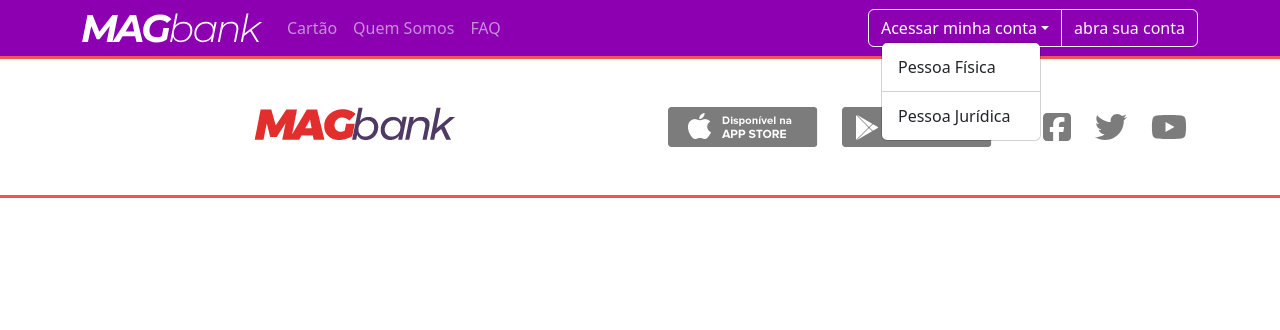
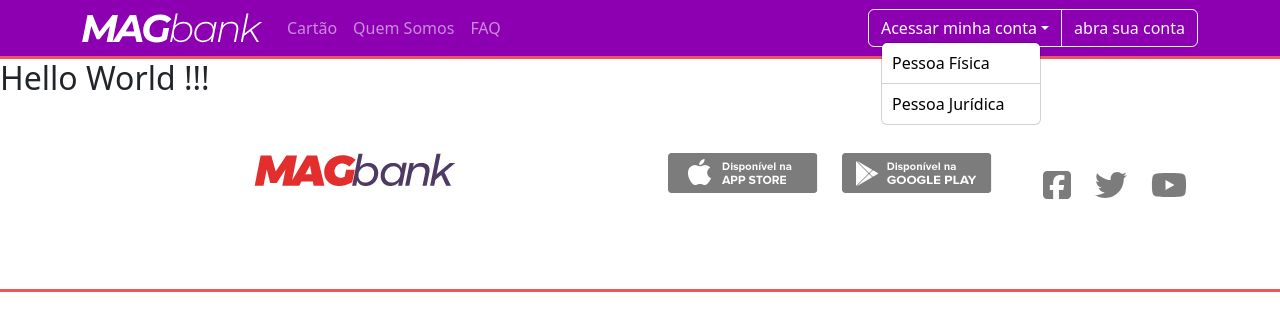
Before and after one commit to Carlos-Beckhauser/magbank, a React (Create React App) app: page /login in a window 1280 px wide. Both pictures are taken after a click on the button "Acessar minha conta". Shown: the top 330 px of the page. Built offline with nearby package versions, Linux system fonts and the light colour scheme.

Commit message:
Implemented React Routes on Magbank Project. Added Route /login

```diff
--- a/src/App.js
+++ b/src/App.js
@@ -17,6 +17,7 @@ const App = () => {
           path="/"
           element={<Home handleClick={() => setShowModal(true)} />}
         />
+        <Route path="/login" element={<h2>Hello World !!!</h2>} />
       </Routes>
       <Footer />
       <AccountModal show={showModal} handleClose={() => setShowModal(false)} />
--- a/src/App.scss
+++ b/src/App.scss
@@ -1 +1,5 @@
 @import 'bootstrap/dist/css/bootstrap.min.css';
+
+body {
+    overflow-x: hidden;
+}
--- a/src/components/Footer.js
+++ b/src/components/Footer.js
@@ -16,17 +16,17 @@ const Footer = () => (
   <footer className="footer">
     <Container>
       <Row className="text-center py-5">
-        <Col xs={12} lg={6} className="text-lg-left">
+        <Col xs={12} lg={6} className="text-lg-left mb-4">
           <Image src={logo} />
         </Col>
-        <Col xs={12} lg={4} className="xs-my-5">
-          <Image src={applestore} />
-          <Image src={googleplay} className="ml-2" />
+        <Col xs={12} lg={4} className="xs-my-5 mb-4">
+          <Image src={applestore} className="mb-4" />
+          <Image src={googleplay} className="ml-2 mb-4" />
         </Col>
         <Col
           xs={12}
           lg={2}
-          className="d-flex align-items-center justify-content-center"
+          className="d-flex align-items-center justify-content-center mb-4"
         >
           <FontAwesomeIcon icon={faFacebookSquare} color="#7c7c7c" size="2x" />
           <FontAwesomeIcon
--- a/src/components/Hero.js
+++ b/src/components/Hero.js
@@ -4,7 +4,7 @@ import logo from "../assets/logo__magic-pay--mobile.png";
 import logoDesktop from "../assets/logo__magic-pay.png";
 import "./Hero.scss";
 
-const Hero = () => (
+const Hero = ({ onClick }) => (
   <Card className="text-center text-light hero">
     <Row className="my-lg-5">
       <Col className="text-lg-end mt-5">
@@ -13,7 +13,9 @@ const Hero = () => (
       </Col>
       <Col className="text-lg-start my-5">
         <p>Pague suas contas pelo nosso APP</p>
-        <Button variant="outline-light">Abra sua conta</Button>
+        <Button variant="outline-light" onClick={onClick}>
+          Abra sua conta
+        </Button>
       </Col>
     </Row>
   </Card>
--- a/src/components/Hero.scss
+++ b/src/components/Hero.scss
@@ -1,5 +1,6 @@
-.hero {
+div.hero {
     background-image: url('../assets/hero.jpg');
   background-size: cover;
   background-position: center top;
+  border-radius: 0;
 }
--- a/src/components/Navbar.js
+++ b/src/components/Navbar.js
@@ -1,4 +1,5 @@
 import React from "react";
+import { Link } from "react-router-dom";
 import {
   Navbar,
   Nav,
@@ -14,12 +15,14 @@ const Navigation = ({ handleCreateAcc }) => (
   <Navbar variant="dark" expand="lg">
     <Container>
       <Navbar.Brand href="#home">
+        <Link to="/">
           <img
             src={logo}
             height="30"
             className="d-inline-block align-top"
             alt="Magbank logo"
           />
+        </Link>
       </Navbar.Brand>
       <Navbar.Toggle aria-controls="basic-navbar-nav" />
       <Navbar.Collapse id="basic-navbar-nav">
@@ -31,13 +34,14 @@ const Navigation = ({ handleCreateAcc }) => (
         <ButtonGroup aria-label="Basic example">
           <Button variant="outline-light">
             <NavDropdown title="Acessar minha conta" id="basic-nav-dropdown">
-              <NavDropdown.Item href="#action/3.2">
+              <Link className="linkStyle" to="/login">
                 Pessoa Física
-              </NavDropdown.Item>
+              </Link>
               <NavDropdown.Divider />
-              <NavDropdown.Item href="#action/3.4">
+              <Link className="linkStyle" to="/login">
+                {" "}
                 Pessoa Jurídica
-              </NavDropdown.Item>
+              </Link>
             </NavDropdown>
           </Button>
           <Button variant="outline-light" onClick={handleCreateAcc}>
--- a/src/components/Navbar.scss
+++ b/src/components/Navbar.scss
@@ -10,4 +10,11 @@
     a.dropdown-toggle.nav-link:hover {
         color: #212529;
     }
+
+    .linkStyle {
+        color:#000;
+        text-decoration: none;
+        padding-left: 0.625rem;
+
 }
+}
--- a/src/views/Home.js
+++ b/src/views/Home.js
@@ -5,17 +5,16 @@ import CardList from "../components/CardList";
 import CenteredButton from "../components/CenteredButton";
 import Institutional from "../components/Institutional";
 import Faq from "../components/Faq";
-
 import posts from "../data/posts";
 
 const Home = ({ handleClick }) => (
   <>
-    <Hero />
+    <Hero onClick={handleClick} />
 
     <CreditCard />
     <CardList posts={posts} />
     <CenteredButton onClick={handleClick}>Abra sua Conta</CenteredButton>
-    <Institutional />
+    <Institutional onClick={handleClick} />
     <Faq />
   </>
 );
```
Lines whose indentation alone changed are shown as unchanged.
